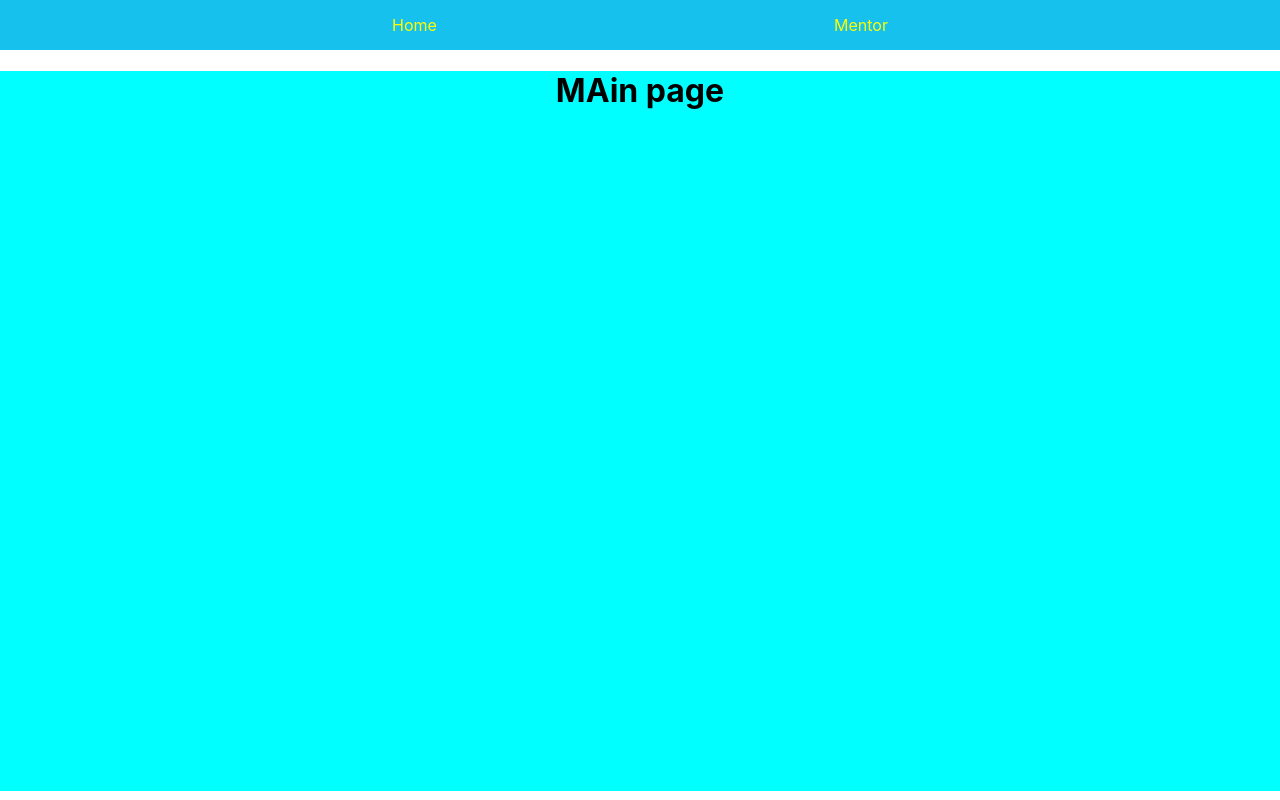
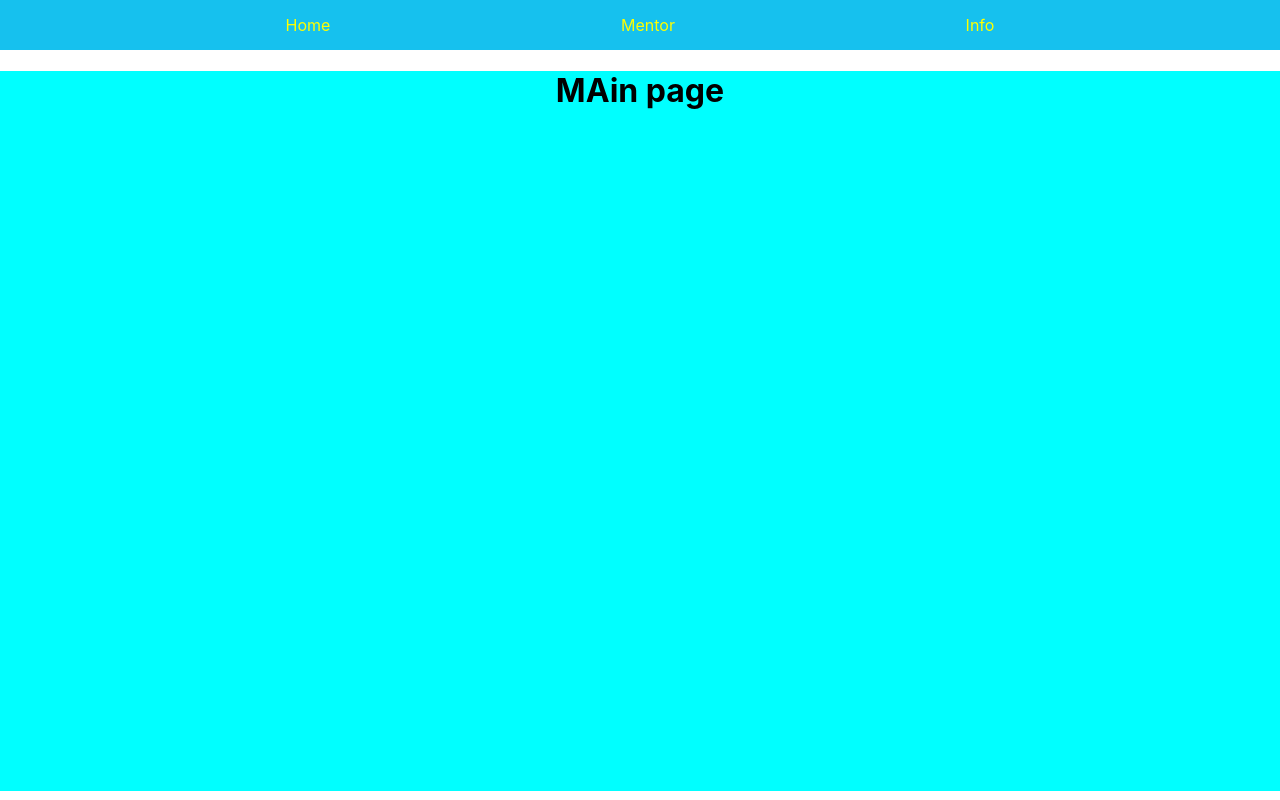
Before and after one commit to logosAcademy1730/logosAcademy1730.github.io, a React (Create React App) app in the folder student-profile/: page / in a window 1280 px wide. Built offline with nearby package versions, Linux system fonts and the light colour scheme.

Commit message:
make route

```diff
--- a/student-profile/src/App.js
+++ b/student-profile/src/App.js
@@ -6,21 +6,22 @@ import MentorPage from "./pages/mentor/MentorPage";
 import Header from "./components/header/Header";
 import { RouteConst } from "./common/RouteConst";
 import NotFoundPage from "./pages/404/NotFoundPage";
+import Info from "./pages/Info/Info";
 
 const App = () => {
     const path = useLocation().pathname;
     const showNavbar = () => {
-       return path === RouteConst.MAIN || path.includes(RouteConst.MENTOR)
+       return path === RouteConst.MAIN || path.includes(RouteConst.MENTOR) || path.includes(RouteConst.INFO)
     }
 
   return (
     <div className="App">
-      {/*<p>Mariia Lipinska</p>*/}
         {showNavbar() && <Header />}
       <Routes>
           <Route path={RouteConst.MAIN} element={<MainPage />}/>
           <Route path={RouteConst.MENTOR_Nested} element={<MentorPage />}/>
           <Route path={RouteConst.NOT_FOUND_PAGE} element={<NotFoundPage />}/>
+          <Route path={RouteConst.INFO} element={<Info />}/>
           <Route path="*" element={<Navigate to={RouteConst.NOT_FOUND_PAGE}/>}/>
       </Routes>
 
--- a/student-profile/src/common/RouteConst.js
+++ b/student-profile/src/common/RouteConst.js
@@ -2,5 +2,6 @@ export const RouteConst = {
     MAIN: "/",
     MENTOR: "/mentor",
     MENTOR_Nested: "/mentor/*",
-    NOT_FOUND_PAGE: "/404"
+    NOT_FOUND_PAGE: "/404",
+    INFO : 'INFO'
 }
--- a/student-profile/src/components/header/Header.jsx
+++ b/student-profile/src/components/header/Header.jsx
@@ -7,6 +7,7 @@ const Header = () => {
     <div className={styles.container}>
       <Link className={styles.link} to={RouteConst.MAIN}>Home</Link>
       <Link className={styles.link} to={RouteConst.MENTOR}>Mentor</Link>
+        <Link className={styles.link} to={RouteConst.INFO}>Info</Link>
     </div>
   );
 };
--- /dev/null
+++ b/student-profile/src/pages/Info/Info.jsx
@@ -0,0 +1,9 @@
+import React from "react";
+
+const Info = () => {
+    return(
+        <div></div>
+    )
+}
+
+export default Info
```
Also changed, not shown: student-profile/src/pages/Info/Info.module.css (added), 1 other file (tests, documents, lock files or other folders).
